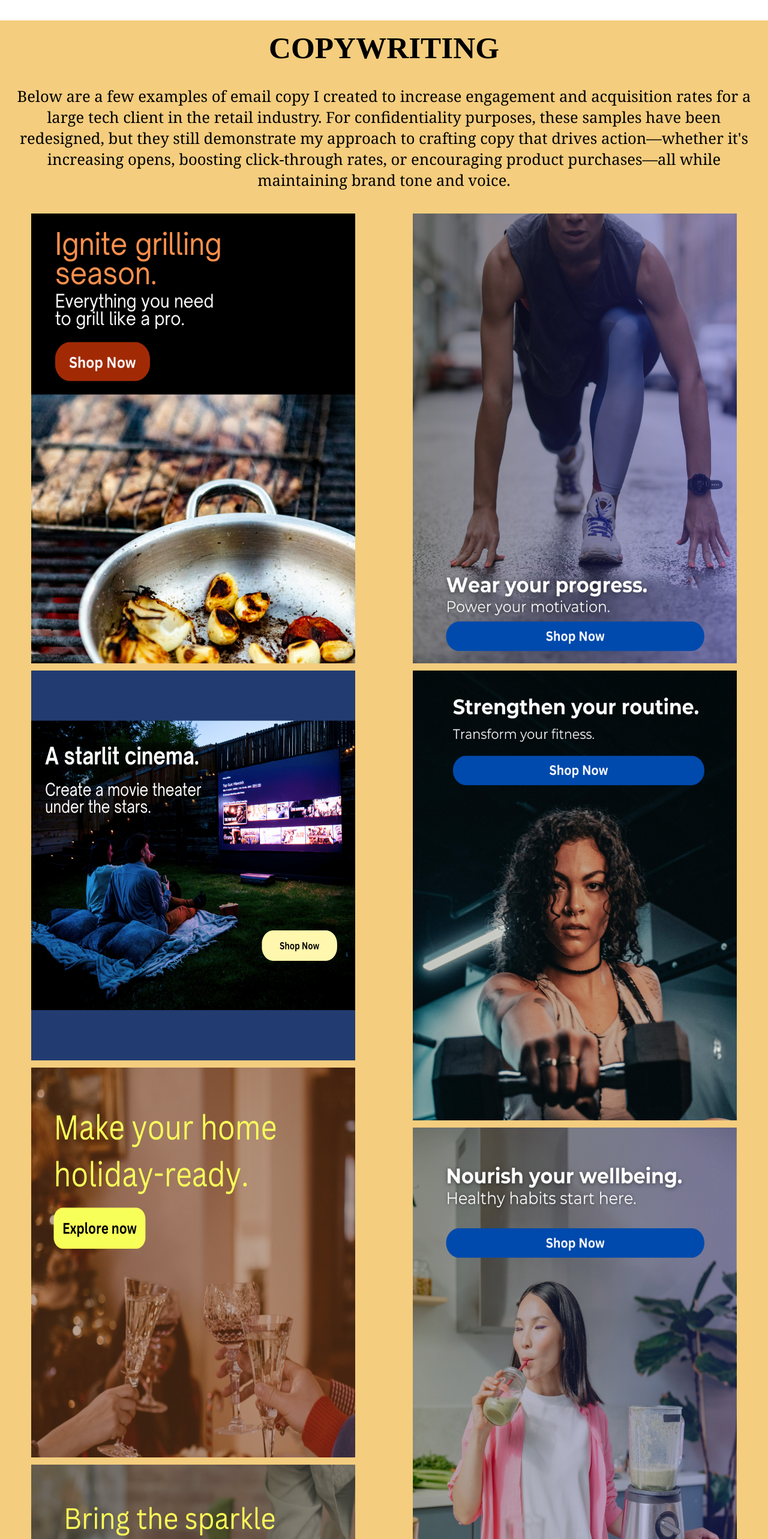
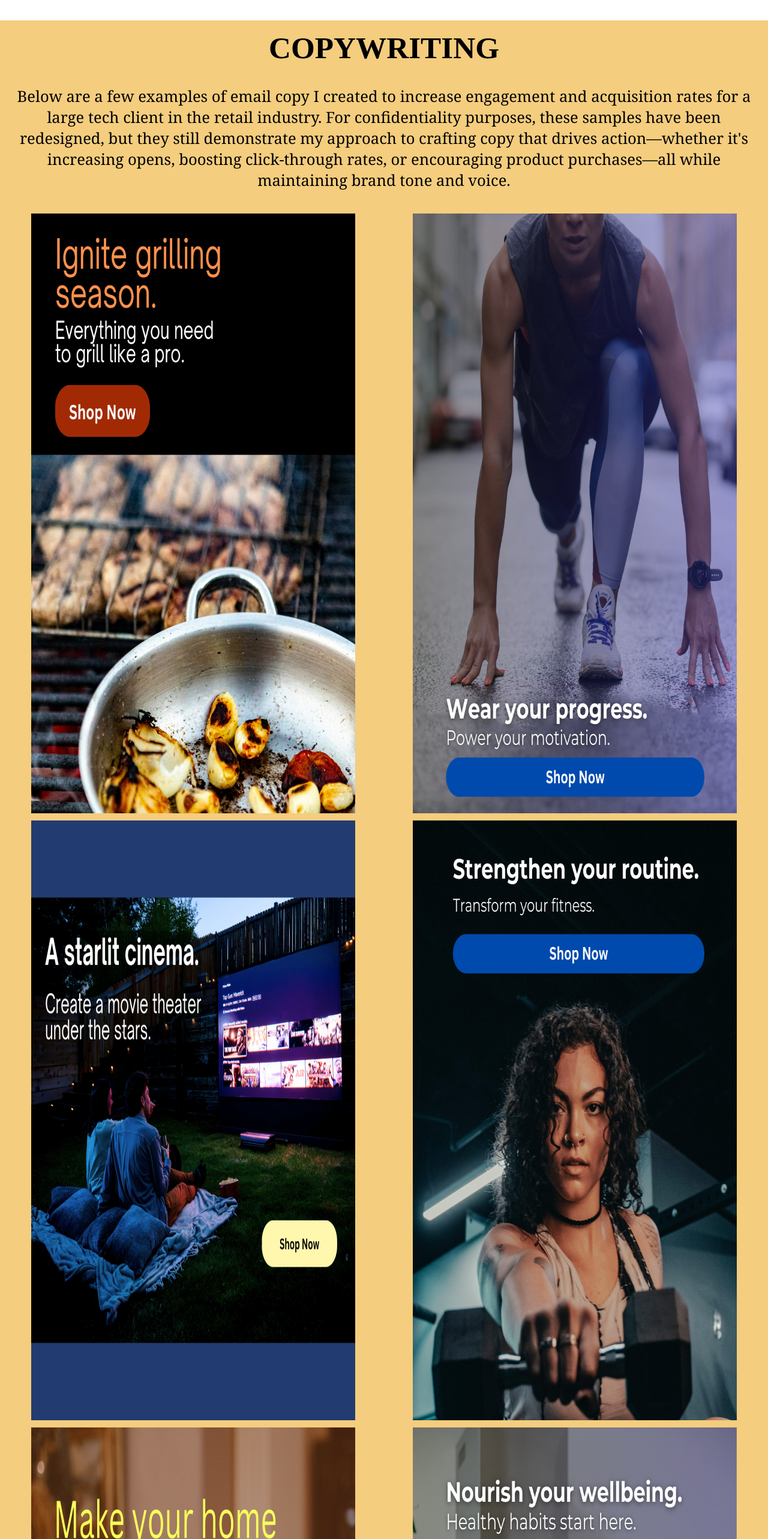
Before and after one commit to christinareanna/christinareanna.github.io, a React (Create React App) app: page /portfolio in a window 1280 px wide. Shown: the top 2566 px of the page at 60% size. Built offline with nearby package versions, Linux system fonts and the light colour scheme.

Commit message:
updated css for large screens

```diff
--- a/src/pages/Portfolio.css
+++ b/src/pages/Portfolio.css
@@ -299,22 +299,22 @@
     }
 
     .img1 {
-        height: 750px;
+        min-height: 1000px;
     }
 
     .img2 {
-        height: 650px;
+        min-height: 1000px;
     }
 
     .img3 {
-        height: 650px;
+        min-height: 1000px;
     }
 
     .img5 {
-        height: 650px;
+        min-height: 1000px;
     }
 
     .img10 {
-        height: 750px;
+        min-height: 1000px;
     }
 }
```
